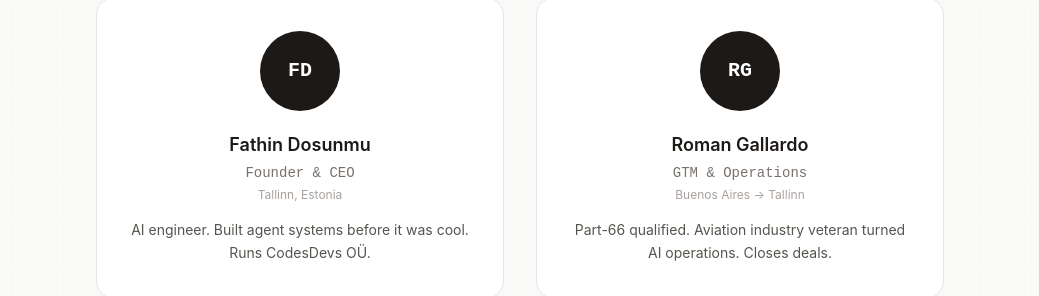
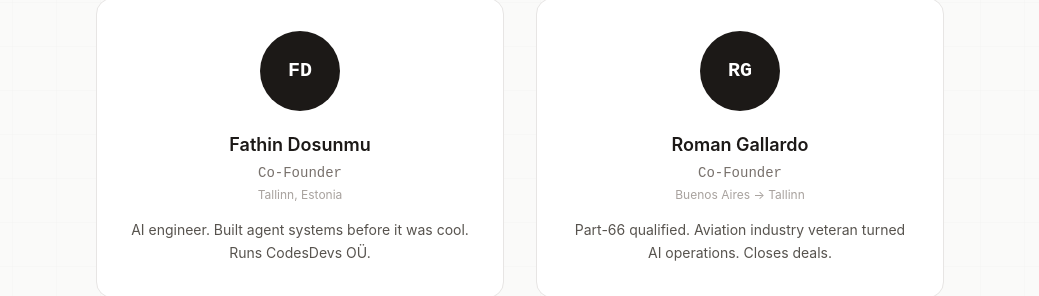
Before and after one commit to Fato07/elav-site, a Next.js app: page / in a window 1280 px wide. Shown: the part 9519-9815 px from the top of the page, without its empty margins (120-1159 px from the left). Built offline with nearby package versions, Linux system fonts and the light colour scheme.

Commit message:
team: both Co-Founders

```diff
--- a/src/components/team.tsx
+++ b/src/components/team.tsx
@@ -5,14 +5,14 @@ import { motion } from "framer-motion";
 const team = [
   {
     name: "Fathin Dosunmu",
-    role: "Founder & CEO",
+    role: "Co-Founder",
     location: "Tallinn, Estonia",
     bio: "AI engineer. Built agent systems before it was cool. Runs CodesDevs OÜ.",
     initials: "FD",
   },
   {
     name: "Roman Gallardo",
-    role: "GTM & Operations",
+    role: "Co-Founder",
     location: "Buenos Aires → Tallinn",
     bio: "Part-66 qualified. Aviation industry veteran turned AI operations. Closes deals.",
     initials: "RG",
```
